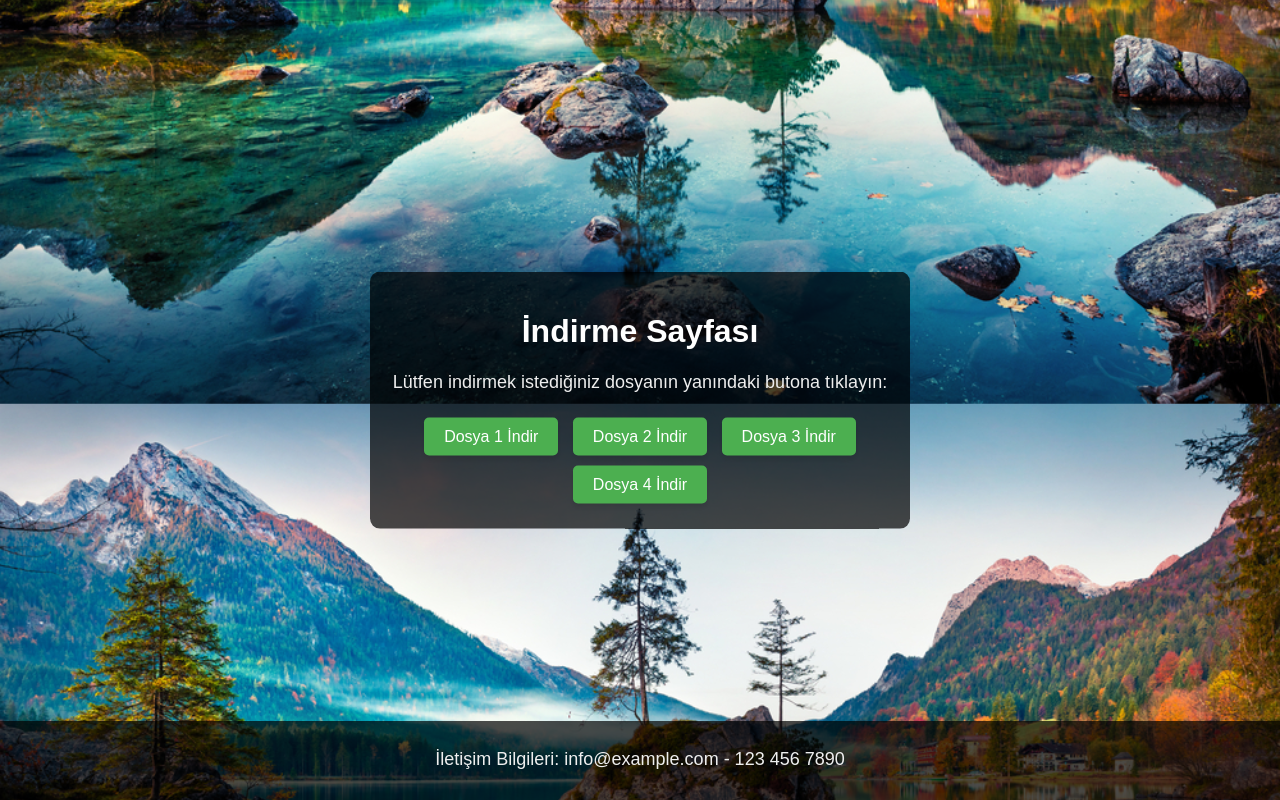
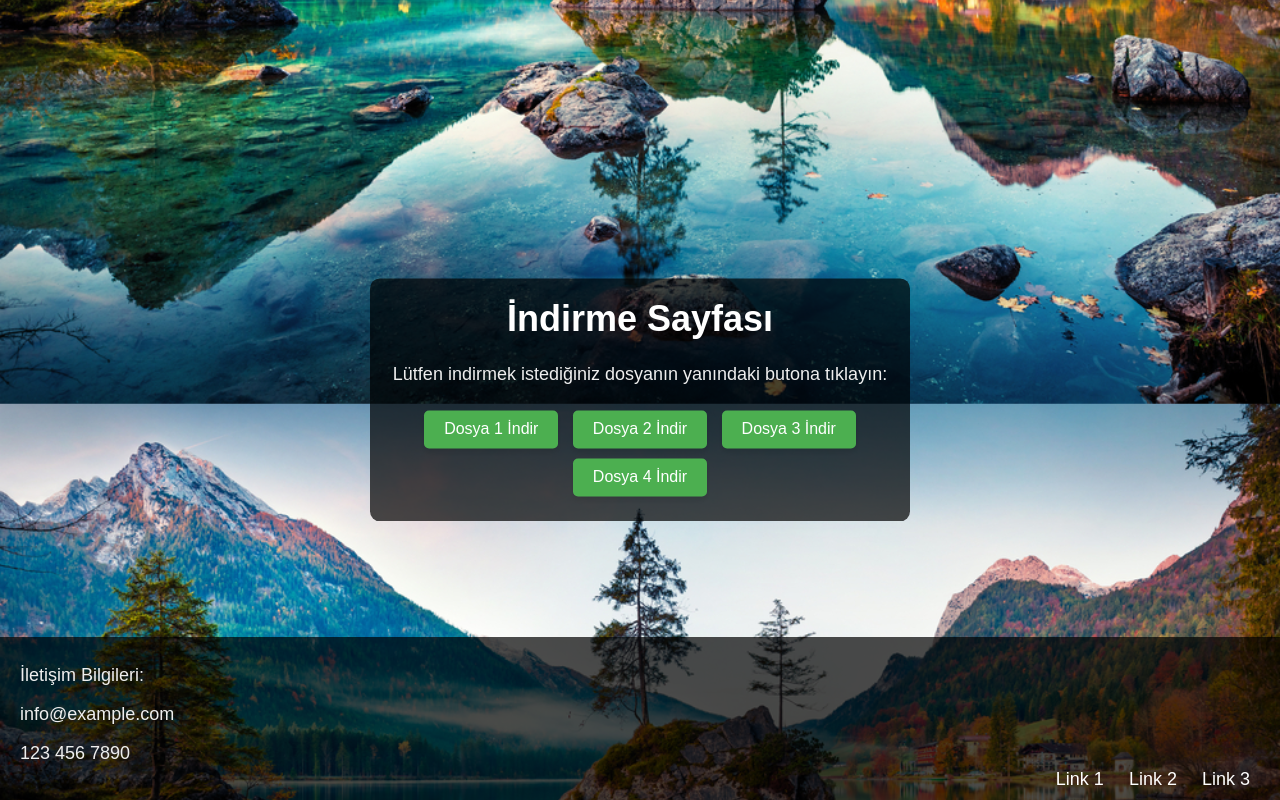
Before and after one commit to yetimhanekundakcisii/heryigitindiremez.github.io, a plain HTML site: page index.html in a window 1280 px wide. Drawn offline with Linux system fonts and the light colour scheme.

Commit message:
Update index.html

```diff
--- a/index.html
+++ b/index.html
@@ -40,6 +40,8 @@
         }
         h1 {
             color: #fff;
+            font-size: 36px;
+            margin-top: 0;
         }
         p {
             color: #eee;
@@ -73,11 +75,38 @@
             color: white;
             padding: 10px 0;
         }
+        .contact-info {
+            text-align: left;
+            padding-left: 20px;
+            font-size: 14px;
+            float: left;
+            width: 50%;
+        }
+        .contact-info p {
+            margin-bottom: 5px;
+        }
+        .links {
+            text-align: right;
+            padding-right: 20px;
+            font-size: 18px;
+            float: right;
+            width: 50%;
+        }
+        .links a {
+            color: white;
+            text-decoration: none;
+            margin: 0 10px;
+        }
+        .links a:hover {
+            text-decoration: underline;
+        }
     </style>
 </head>
 <body>
     <div class="container">
-        <h1>İndirme Sayfası</h1>
+        <div class="header">
+            <h1>İndirme Sayfası</h1>
+        </div>
         <p>Lütfen indirmek istediğiniz dosyanın yanındaki butona tıklayın:</p>
         <button class="button" onclick="window.location.href = 'link1'">Dosya 1 İndir</button>
         <button class="button" onclick="window.location.href = 'link2'">Dosya 2 İndir</button>
@@ -85,7 +114,16 @@
         <button class="button" onclick="window.location.href = 'link4'">Dosya 4 İndir</button>
     </div>
     <div class="footer">
-        <p>İletişim Bilgileri: info@example.com - 123 456 7890</p>
+        <div class="contact-info">
+            <p>İletişim Bilgileri:</p>
+            <p>info@example.com</p>
+            <p>123 456 7890</p>
+        </div>
+        <div class="links">
+            <a href="#">Link 1</a>
+            <a href="#">Link 2</a>
+            <a href="#">Link 3</a>
+        </div>
     </div>
 </body>
 </html>
```
